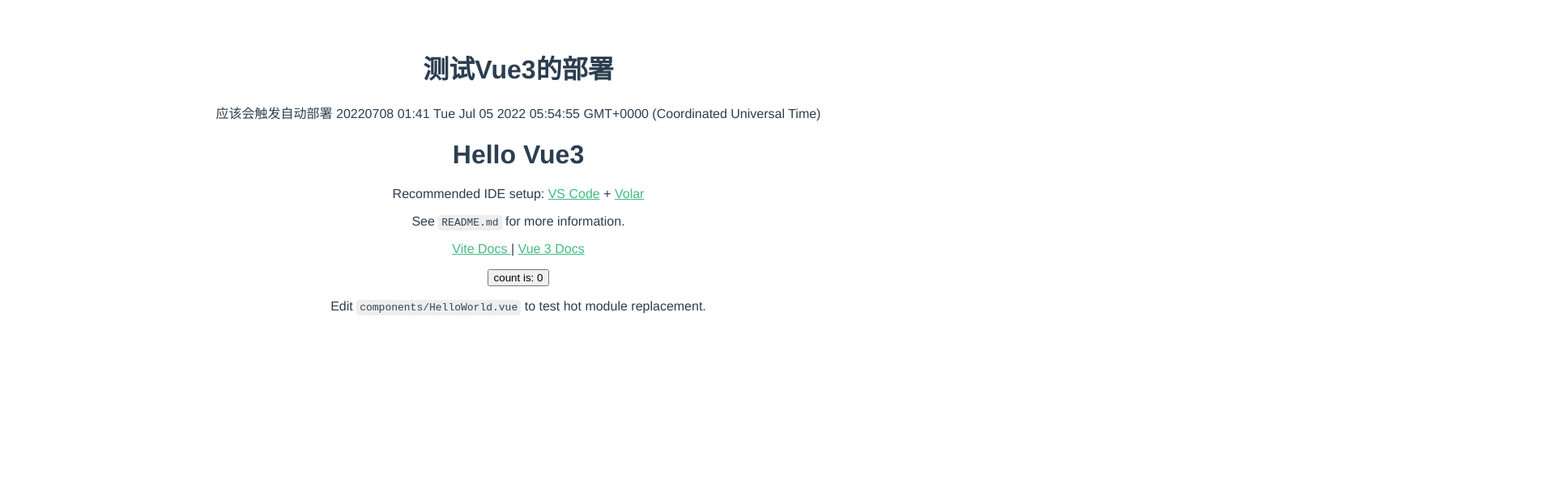
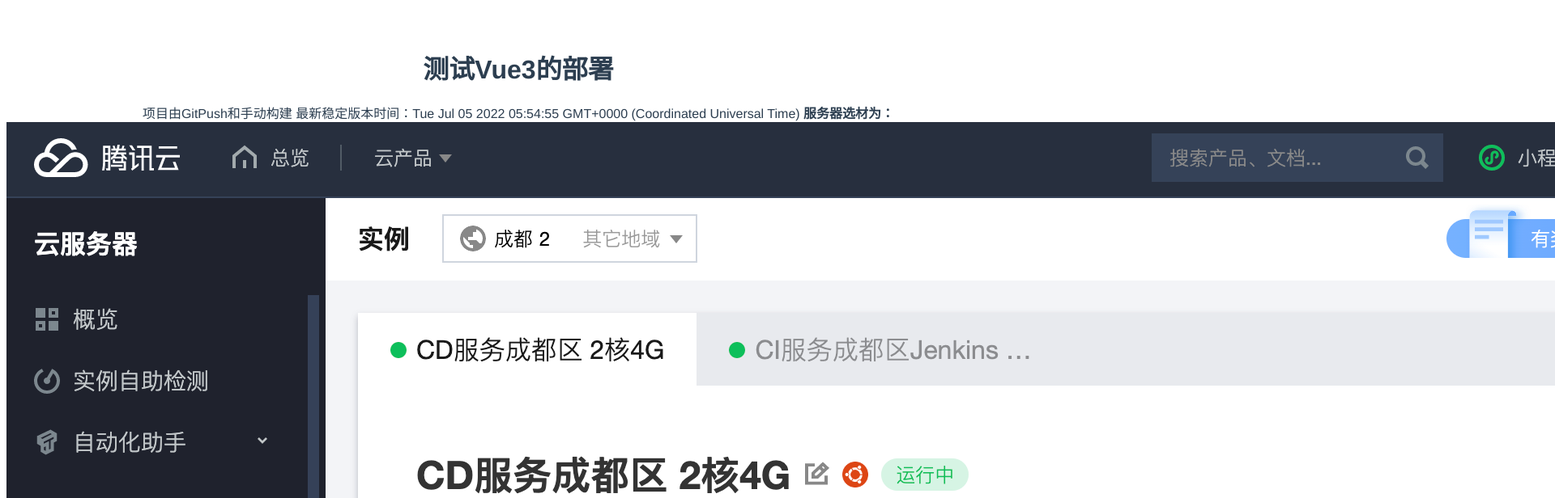
Before and after one commit to stevenleep/devops-deploy-vue3, a Vue app: page / in a window 1280 px wide. Shown: the top 616 px of the page at 81% size, 1920 px wide, since content can reach past the window. Built offline with nearby package versions, Linux system fonts and the light colour scheme.

Commit message:
Update App.vue

```diff
--- a/src/App.vue
+++ b/src/App.vue
@@ -1,15 +1,17 @@
 <script setup lang="ts">
-import HelloWorld from './components/HelloWorld.vue'
+// import HelloWorld from './components/HelloWorld.vue'
 </script>
 
 <template>
   <h1>测试Vue3的部署</h1>
-  <span>应该会触发自动部署</span>
+  <span>项目由GitPush和手动构建</span>
 
-  20220708 01:41
-  {{ new Date() }}
+  最新稳定版本时间：{{ new Date() }}
 
-  <HelloWorld msg="Hello Vue3" />
+  <b>服务器选材为：</b>
+
+  <img src="../server.png" href="" />
+
 </template>
 
 <style>
```
